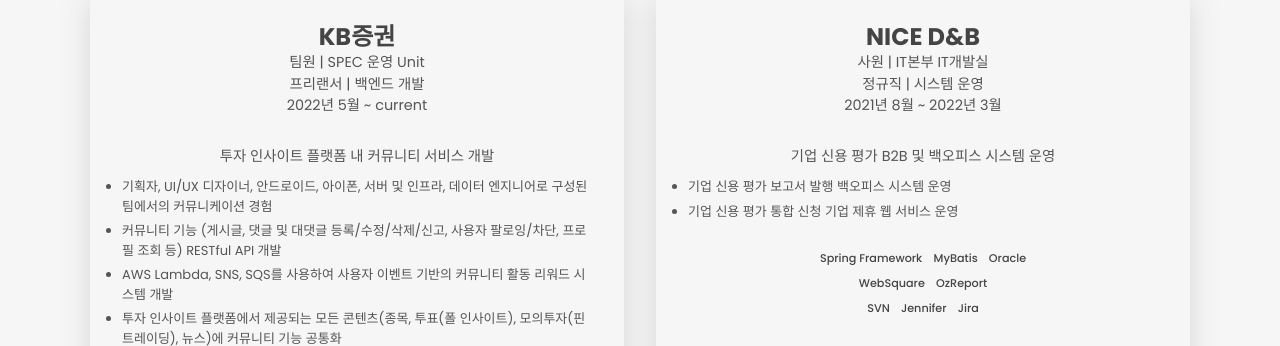
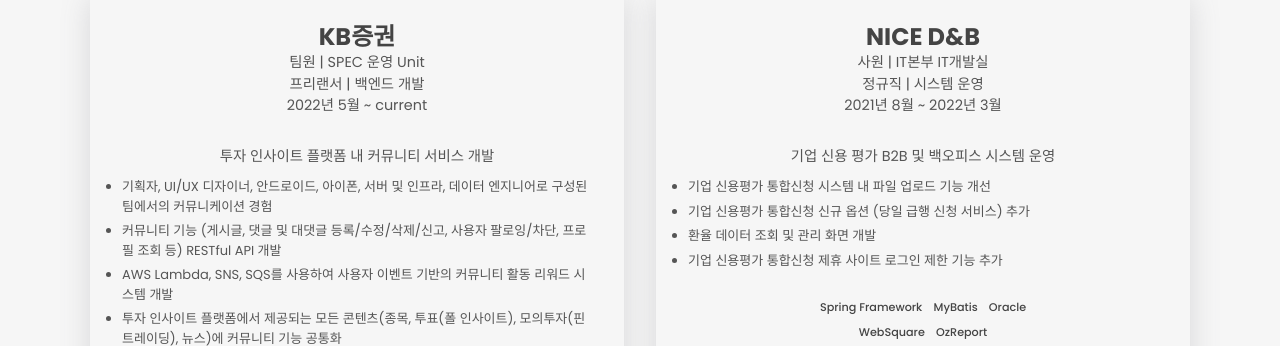
Before and after one commit to mrnglory/mrnglory.github.io, a plain HTML site: page index.html in a window 1280 px wide. Shown: the part 476-822 px from the top of the page. Drawn offline with Linux system fonts and the light colour scheme.

Commit message:
경력 내용 추가

```diff
--- a/index.html
+++ b/index.html
@@ -107,8 +107,10 @@
             <div class="content__description">
               기업 신용 평가 B2B 및 백오피스 시스템 운영
               <ul class="content__list">
-                <li>기업 신용 평가 보고서 발행 백오피스 시스템 운영</li>
-                <li>기업 신용 평가 통합 신청 기업 제휴 웹 서비스 운영</li>
+                <li>기업 신용평가 통합신청 시스템 내 파일 업로드 기능 개선</li>
+                <li>기업 신용평가 통합신청 신규 옵션 (당일 급행 신청 서비스) 추가</li>
+                <li>환율 데이터 조회 및 관리 화면 개발</li>
+                <li>기업 신용평가 통합신청 제휴 사이트 로그인 제한 기능 추가</li>
               </ul>
             </div>
             <ul class="content__tack-stack">
```
